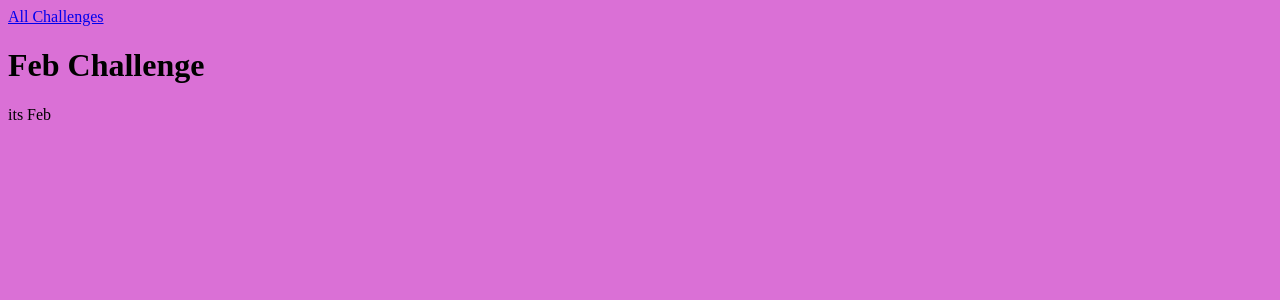
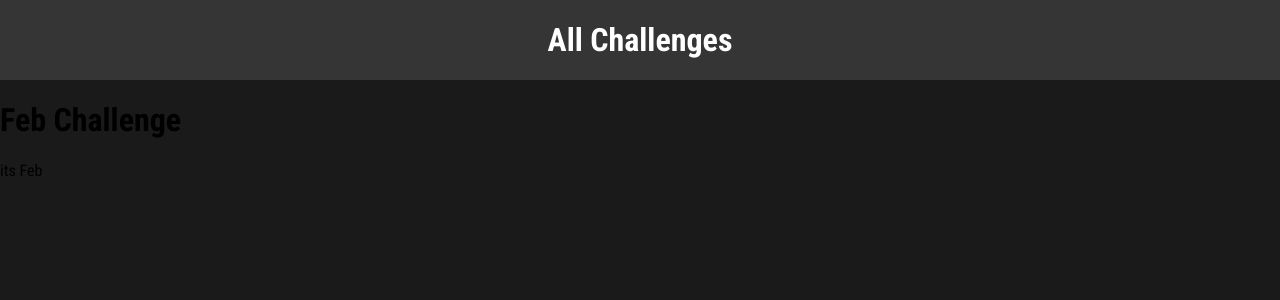
Before and after one commit to DevWasim/django-monthly-challenge-App, a Django app: page /challenges/feb in a window 1280 px wide. Shown: the top 300 px of the page. Run offline with Django 5.2, Linux system fonts and the light colour scheme.

Commit message:
Add static files

```diff
--- /dev/null
+++ b/challenges/static/challenges/headers.css
@@ -0,0 +1,25 @@
+header {
+  width: 100%;
+  height: 5rem;
+  background-color: #353535;
+}
+
+header nav {
+  width: 100%;
+  height: 100%;
+  display: flex;
+  justify-content: center;
+  align-items: center;
+}
+
+header nav a {
+  color: white;
+  font-size: 2rem;
+  font-weight: bold;
+  text-decoration: none;
+}
+
+header nav a:hover,
+header nav a:active {
+  color: #cf54a6;
+}
--- a/challenges/templates/challenges/challenges.html
+++ b/challenges/templates/challenges/challenges.html
@@ -1,18 +1,13 @@
 {% extends 'base.html' %}
-
+{% load static %}
 {% block page_title %}{{ month|title }} Challenge {% endblock %}
-{% block styles %}
-    body {
-        background-color: orchid;
-        backdrop-filter: blur(100%);
-    }
-{% endblock %}
+<link rel="stylesheet" href="{% static '/challenges/challenge.css' %}">
 
 {% block content %}
 {% include 'challenges/includes/header.html' %}
 <h1>{{ month|title }} Challenge</h1>
 {% if text == None %}
-    its {{ month|title }}
+    <p class="fallback"> its {{ month|title }}</p>
 {% else %}
     <p>{{ text }}</p>
 {% endif %}
--- a/challenges/templates/challenges/includes/header.html
+++ b/challenges/templates/challenges/includes/header.html
@@ -1,3 +1,5 @@
+{% load static %}
+<link rel="stylesheet" href="{% static 'challenges/headers.css' %}">
 <header>
 <nav>
     <a href="{% url 'index' %}">All Challenges</a>
--- a/challenges/views.py
+++ b/challenges/views.py
@@ -50,5 +50,5 @@ def monthly_challenge(request, month):
             'month': month
             })
     except:
-        monthly_text = HttpResponseNotFound(f"<h1> This month '{month}'is no registerd </h1>")
-    return HttpResponse(monthly_text)
+        response_data = render_to_string("404.html")
+        return HttpResponseNotFound(response_data)
--- a/monthly_challenges/settings.py
+++ b/monthly_challenges/settings.py
@@ -121,6 +121,10 @@ USE_TZ = True
 
 STATIC_URL = "static/"
 
+STATICFILES_DIRS = [
+    BASE_DIR /'static'
+]
+
 # Default primary key field type
 # https://docs.djangoproject.com/en/5.0/ref/settings/#default-auto-field
 
--- /dev/null
+++ b/static/styles.css
@@ -0,0 +1,10 @@
+@import url('https://fonts.googleapis.com/css2?family=Roboto+Condensed:wght@400;700&display=swap');
+
+html {
+  font-family: 'Roboto Condensed', sans-serif;
+}
+
+body {
+  margin: 0;
+  background-color: #1a1a1a;
+}
--- a/templates/base.html
+++ b/templates/base.html
@@ -1,3 +1,6 @@
+{% load static %}
+
+
 <!doctype html>
 <html lang="en">
 <head>
@@ -6,7 +9,8 @@
           content="width=device-width, user-scalable=no, initial-scale=1.0, maximum-scale=1.0, minimum-scale=1.0">
     <meta http-equiv="X-UA-Compatible" content="ie=edge">
     <title>{% block page_title %} {% endblock %} </title>
-    <style>{% block styles %}{% endblock %}</style>
+    <link rel="stylesheet" href="{% static 'styles.css' %}">
+    {% block styles %}{% endblock %}
 </head>
 <body>
 {% block content %} {% endblock %}
```
Also changed, not shown: challenges/static/challenges/challenge.css (added, +22 -0 lines), challenges/static/challenges/challenges.css (added, +37 -0 lines), challenges/templates/challenges/index.html (+8 -0 lines), templates/404.html (added, +7 -0 lines).
